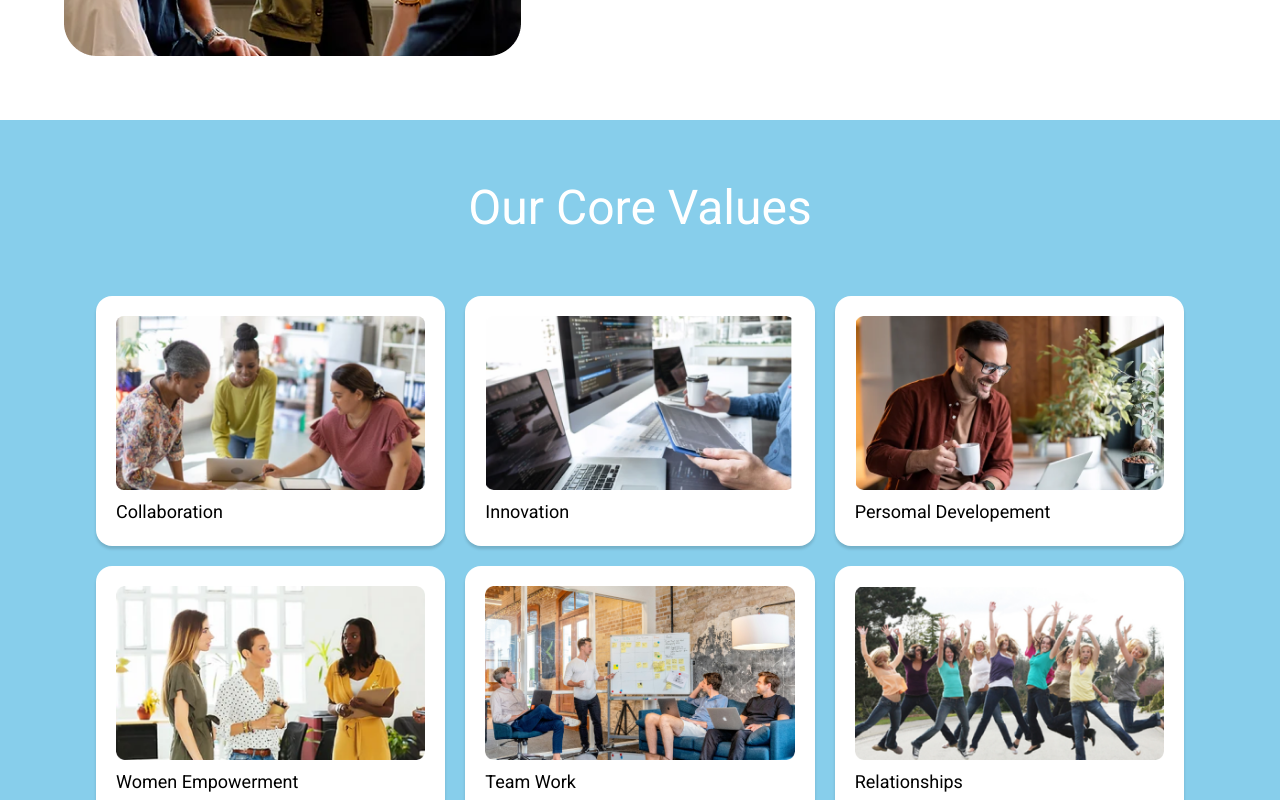
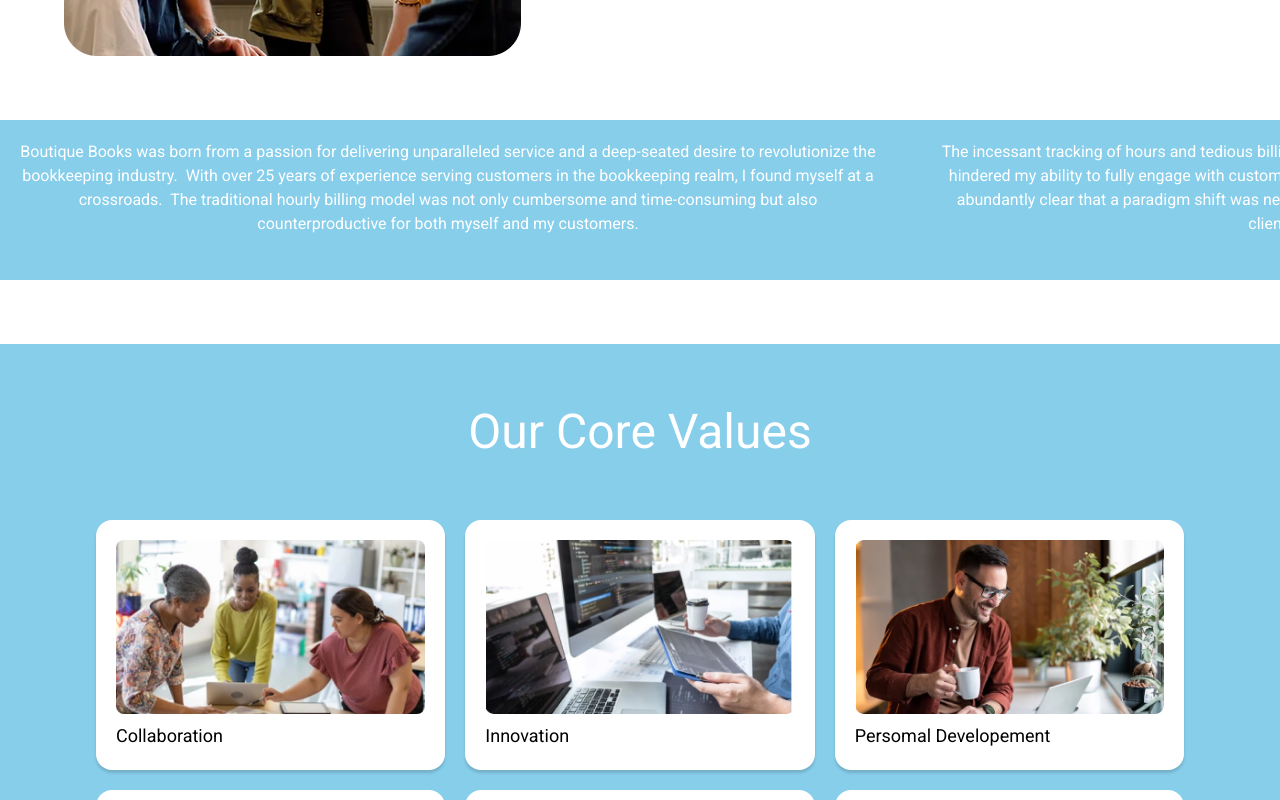
Before and after one commit to NikhilMourya/Boutique-Books, a React (Vite) app: page /about-us in a window 1280 px wide. Shown: the part 460-1260 px from the top of the page. Built offline with nearby package versions, Linux system fonts and the light colour scheme.

Commit message:
about page✅

```diff
--- a/src/page/AboutPage.jsx
+++ b/src/page/AboutPage.jsx
@@ -67,18 +67,19 @@ export default function AboutPage() {
           <span>Origin</span> <span className="-ml-9">Story</span>
         </H1>
       </section>
-      {/* <section className="bg-primary w-full h-96 overflow-x-auto">
-        {paras.map((para) => (
-          <p className="w-[800px]" key={para}>
-            {para}
-          </p>
+
+      <div className="bg-primary w-full overflow-x-auto flex gap-5">
+        {paras.map((para, index) => (
+          <div className="flex-shrink-0 w-[70%] max-h-full p-5" key={index}>
+            <p className="text-white">{para}</p>
+          </div>
         ))}
-      </section> */}
+      </div>
 
       <section className="bg-primary flex flex-col gap-y-10 md:gap-y-16 py-16 px-5 md:px-24 text-white">
         <H1>Our Core Values</H1>
 
-        <section className="grid grid-cols-1 md:grid-cols-2 lg:grid-cols-3 gap-5">
+        <div className="grid grid-cols-1 md:grid-cols-2 lg:grid-cols-3 gap-5">
           {coreValues.map(({ title, imgUrl }) => (
             <div
               key={imgUrl}
@@ -89,7 +90,7 @@ export default function AboutPage() {
               <span className="text-black text-lg text-left mt-2">{title}</span>
             </div>
           ))}
-        </section>
+        </div>
       </section>
 
       <section className="container mx-auto px-16">
--- a/src/styles/index.css
+++ b/src/styles/index.css
@@ -89,3 +89,7 @@
     background-color: #333;
     /* Active dot color */
 }
+
+::-webkit-scrollbar {
+   display: none;
+}
```
